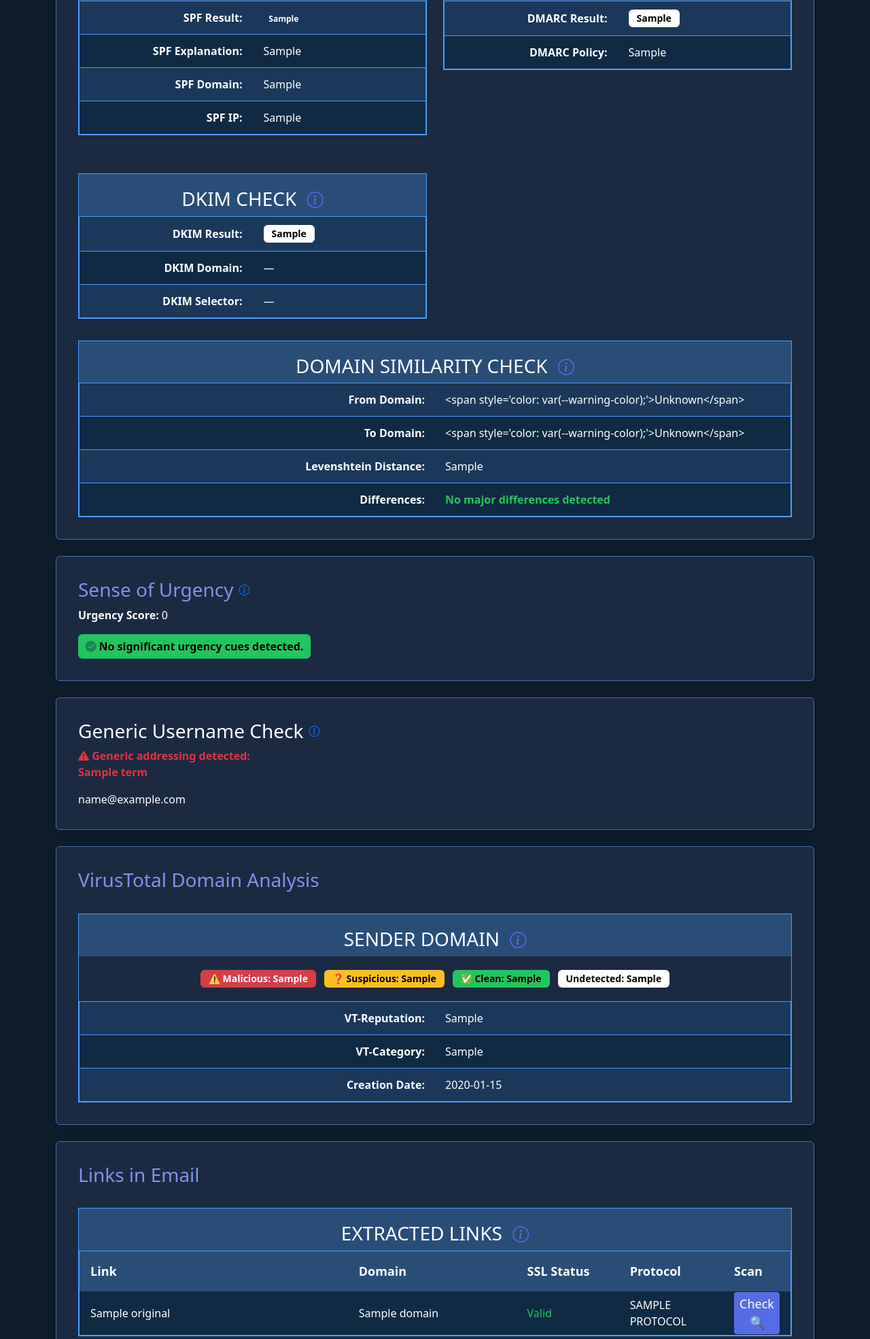
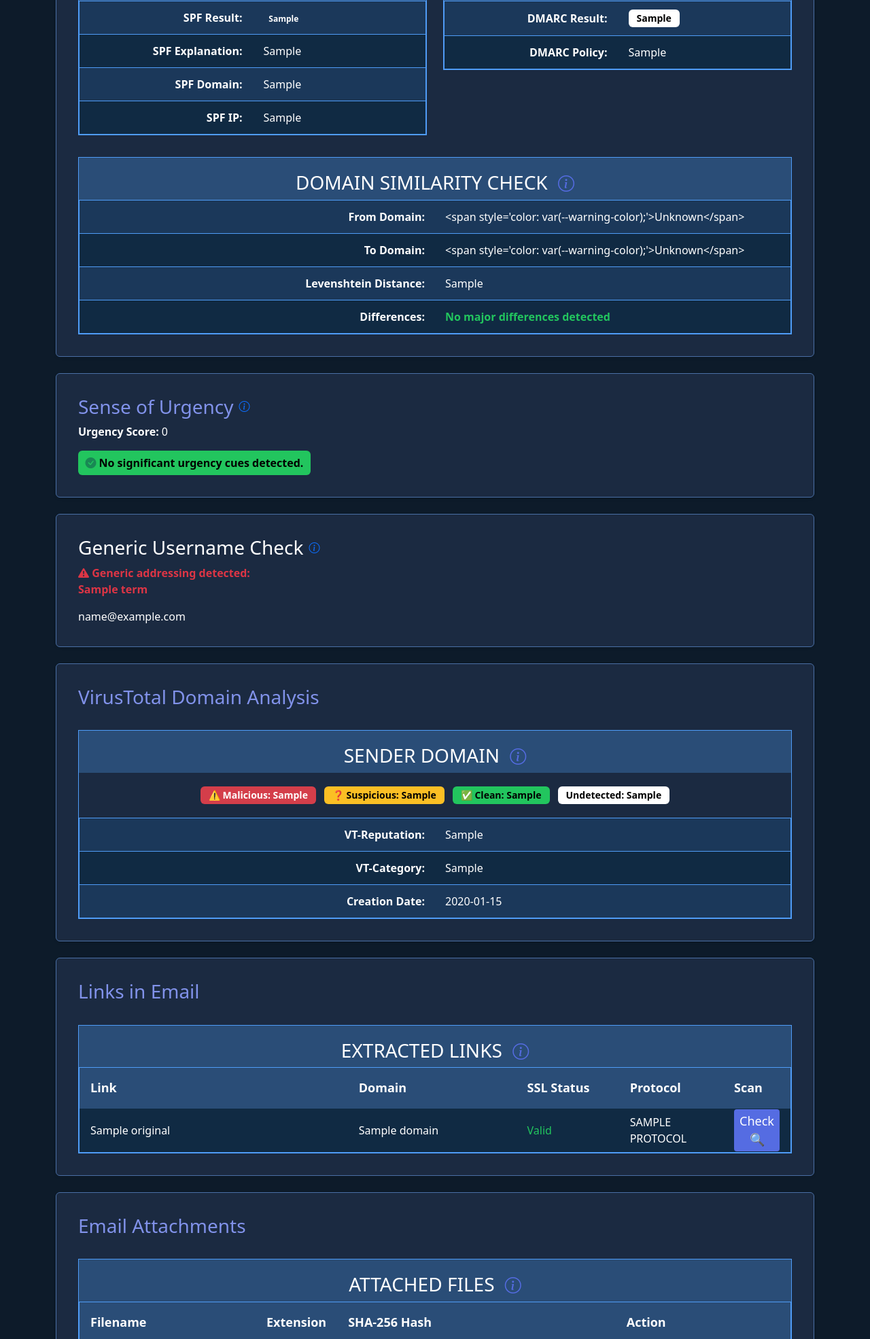
Before and after one commit to Pottifar/bachelor, a Flask app: template Templates/analyze.html in a window 1280 px wide. Shown: the part 655-2625 px from the top of the page at 68% size. Run offline with Flask 3, Linux system fonts and the light colour scheme; the template is opened without the code that fills it: most values are stand-ins (such as "Sample title", 1, 10 or a date in 2020).

Commit message:
removed dkim check

```diff
--- a/Templates/Summary/spf_and_dmarc.html
+++ b/Templates/Summary/spf_and_dmarc.html
@@ -101,65 +101,4 @@
             </table>
         </div>
     </div>
-
-    <!-- DKIM CHECK -->
-    <div class="col-md-6 mt-4">
-        <div class="table-container">
-            <h3 class="table-header" style="background-color: var(--section-header-color); color: var(--text-color);">
-                DKIM CHECK
-                <span class="tooltip-trigger ms-2" data-bs-toggle="tooltip" data-bs-placement="top" data-bs-html="true"
-                    data-bs-custom-class="custom-tooltip"
-                    title="
-                        <div style='max-width: 250px; padding: 8px; text-align: left; font-size: 14px;'>
-                            <h4 style='margin-bottom: 8px; font-size: 16px;'>🔍 DKIM Check</h4>
-                            <ul style='padding-left: 16px; margin-bottom: 8px;'>
-                                <li><strong>✅ DKIM Result:</strong> Verifies the authenticity of the email content and headers using the sender's public key.</li>
-                                <li><strong>🌐 DKIM Domain:</strong> The domain that signed the email using DKIM.</li>
-                                <li><strong>🔑 DKIM Selector:</strong> Identifies the DKIM key used for the signature lookup.</li>
-                            </ul>
-                            <div style='border-top: 1px solid var(--border-color); padding-top: 6px; margin-top: 6px; font-size: 13px;'>
-                                <strong>Why it matters:</strong> A valid DKIM signature confirms the message hasn't been tampered with and helps prevent phishing or spoofing.
-                            </div>
-                        </div>
-                    ">
-                    <i class="bi bi-info-circle" style="color: var(--accent-color); font-size: 1.5rem;"></i>
-                </span>
-            </h3>
-
-            <table class="table table-striped align-middle w-100" style="border: 1px solid var(--table-border);">
-                <tbody>
-                    <tr style="background-color: var(--row-even-color);">
-                        <th scope="row" class="text-end" style="color: var(--text-color);">DKIM Result:</th>
-                        <td class="px-3">
-                            <span class="badge" style="background-color:
-                                {% if headers['DKIM-Result'] == 'PASS' %}var(--success-color); color: black;
-                                {% elif headers['DKIM-Result'] == 'FAIL' %}var(--danger-color); color: black;
-                                {% elif headers['DKIM-Result'] == 'ERROR' %}var(--warning-color); color: black;
-                                {% else %}var(--text-color); color: black;{% endif %}
-                                font-size: 14px; padding: 6px 12px;">
-                                {{ headers["DKIM-Result"] }}
-                            </span>
-                        </td>
-                    </tr>
-                    <tr style="background-color: var(--row-odd-color);">
-                        <th scope="row" class="text-end" style="color: var(--text-color);">DKIM Domain:</th>
-                        <td class="px-3" style="color: var(--text-color);">{{ headers["DKIM-Domain"] or '—' }}</td>
-                    </tr>
-                    <tr style="background-color: var(--row-even-color);">
-                        <th scope="row" class="text-end" style="color: var(--text-color);">DKIM Selector:</th>
-                        <td class="px-3" style="color: var(--text-color);">{{ headers["DKIM-Selector"] or '—' }}</td>
-                    </tr>
-                    {% if headers["DKIM-Error"] %}
-                    <tr style="background-color: var(--row-odd-color);">
-                        <th scope="row" class="text-end" style="color: var(--text-color);">DKIM Error:</th>
-                        <td class="px-3 text-danger" style="color: var(--danger-color); font-size: 0.95rem;">
-                            {{ headers["DKIM-Error"] }}
-                        </td>
-                    </tr>
-                    {% endif %}
-                </tbody>
-            </table>
-        </div>
-    </div>
-
 </div>
--- a/app.py
+++ b/app.py
@@ -101,4 +101,4 @@
     return send_from_directory("static", "explanations.json")
 
 if __name__ == '__main__':
-    app.run(debug=True)
+    app.run(debug=True, host="0.0.0.0", port=5000)
--- a/email_processing/sense_of_urgency.py
+++ b/email_processing/sense_of_urgency.py
@@ -62,10 +62,3 @@
             found_words.add(word)
 
     return list(found_words)
-
-# Example usage
-if __name__ == "__main__":
-    raw_email = "From: scammer@example.com\r\nSubject: Viktig beskjed!\r\n\r\nHaster! Kontoen din blir stengt umiddelbart hvis du ikke verifiserer nå."
-
-    print("Urgency score:", detect_urgency(raw_email))
-    print("Words found:", get_urgency_words(raw_email))
```
Also changed, not shown: email_processing/sender_verification.py (+1 -12 lines).
